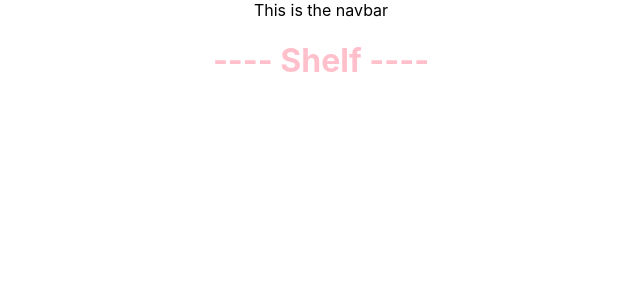
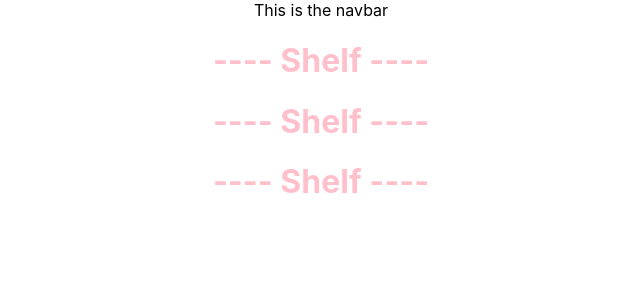
Before and after one commit to L-itslocked/react-bookshelf, a React (Create React App) app in the folder bookshelf-2/: page / in a window 1280 px wide. Shown: the top 300 px of the page, without its empty margins (319-959 px from the left). Built offline with nearby package versions, Linux system fonts and the light colour scheme.

Commit message:
Add Shelf components

```diff
--- a/bookshelf-2/src/App.js
+++ b/bookshelf-2/src/App.js
@@ -6,6 +6,8 @@ function App() {
   return (
     <div className="App">
       <Navbar />
+      <Shelf />
+      <Shelf />
       <Shelf />
       {/* bookshelf-1 */}
       {/* shelf */}
```
